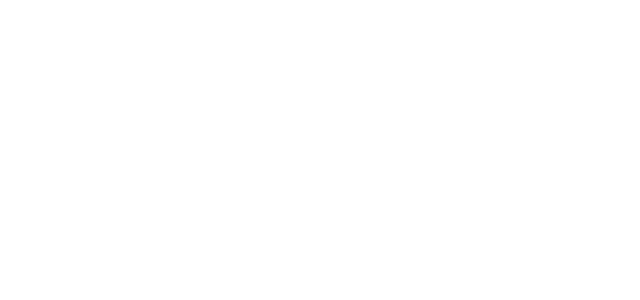
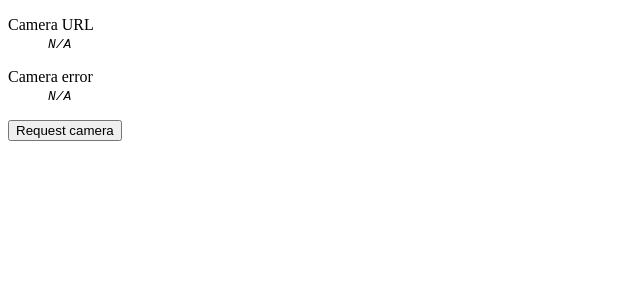
Before and after one commit to j-/picture-this-ui, a React (Create React App) app: page / in a window 1280 px wide. Shown: the top 300 px of the page, without its empty margins (0-640 px from the left). Built offline with nearby package versions, Linux system fonts and the light colour scheme.

Commit message:
Add diagnostics to UI

```diff
--- a/src/components/App.tsx
+++ b/src/components/App.tsx
@@ -1,8 +1,26 @@
 import React from 'react';
+import { useSelector, useDispatch } from 'react-redux';
+import { getCameraURL, getCameraError } from '../store';
+import { requestCamera } from '../store/action-request-camera';
 
 const App: React.FC = () => {
+  const dispatch = useDispatch();
+  const cameraURL = useSelector(getCameraURL);
+  const cameraError = useSelector(getCameraError);
   return (
-    <div className="App" />
+    <div className="App">
+      <dl>
+        <dt>Camera URL</dt>
+        <dd><code>{cameraURL || <em>N/A</em>}</code></dd>
+      </dl>
+      <dl>
+        <dt>Camera error</dt>
+        <dd><code>{cameraError || <em>N/A</em>}</code></dd>
+      </dl>
+      <button type="button" onClick={() => dispatch(requestCamera())}>
+        Request camera
+      </button>
+    </div>
   );
 }
 
```
